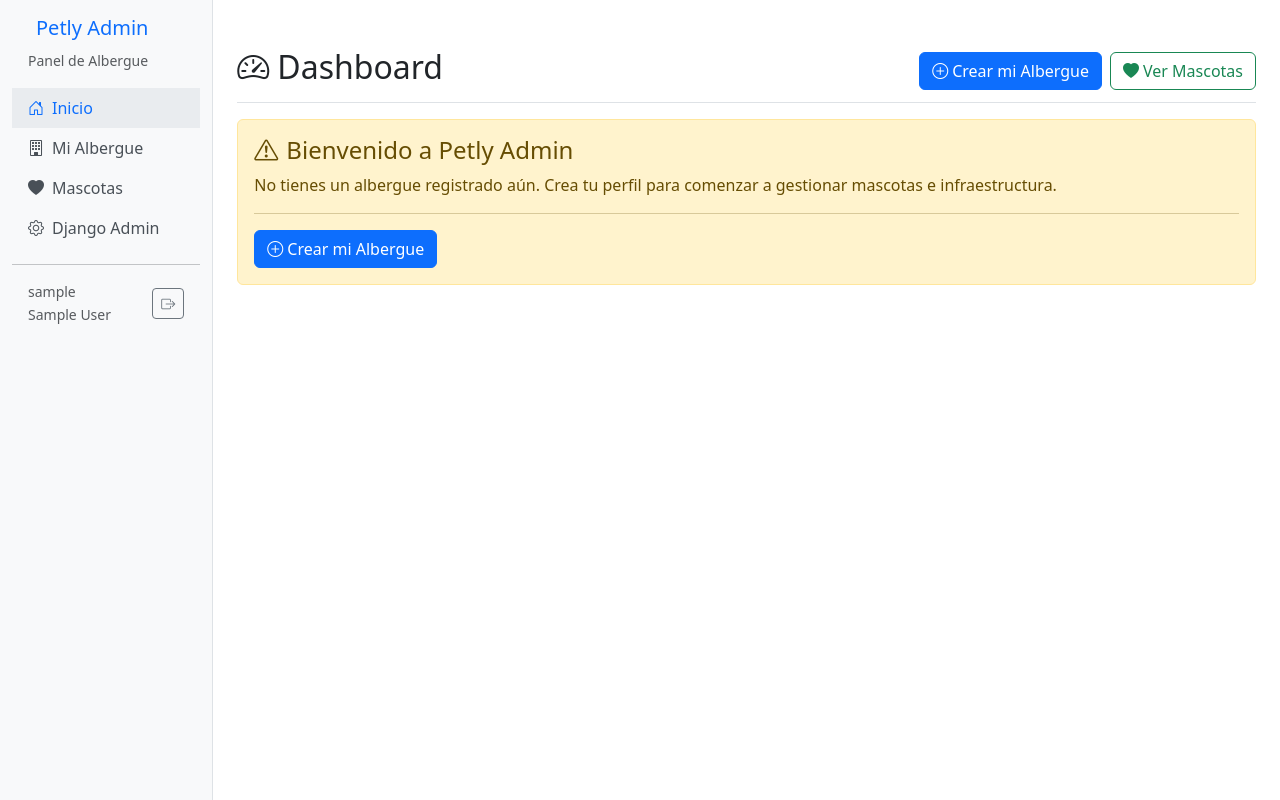
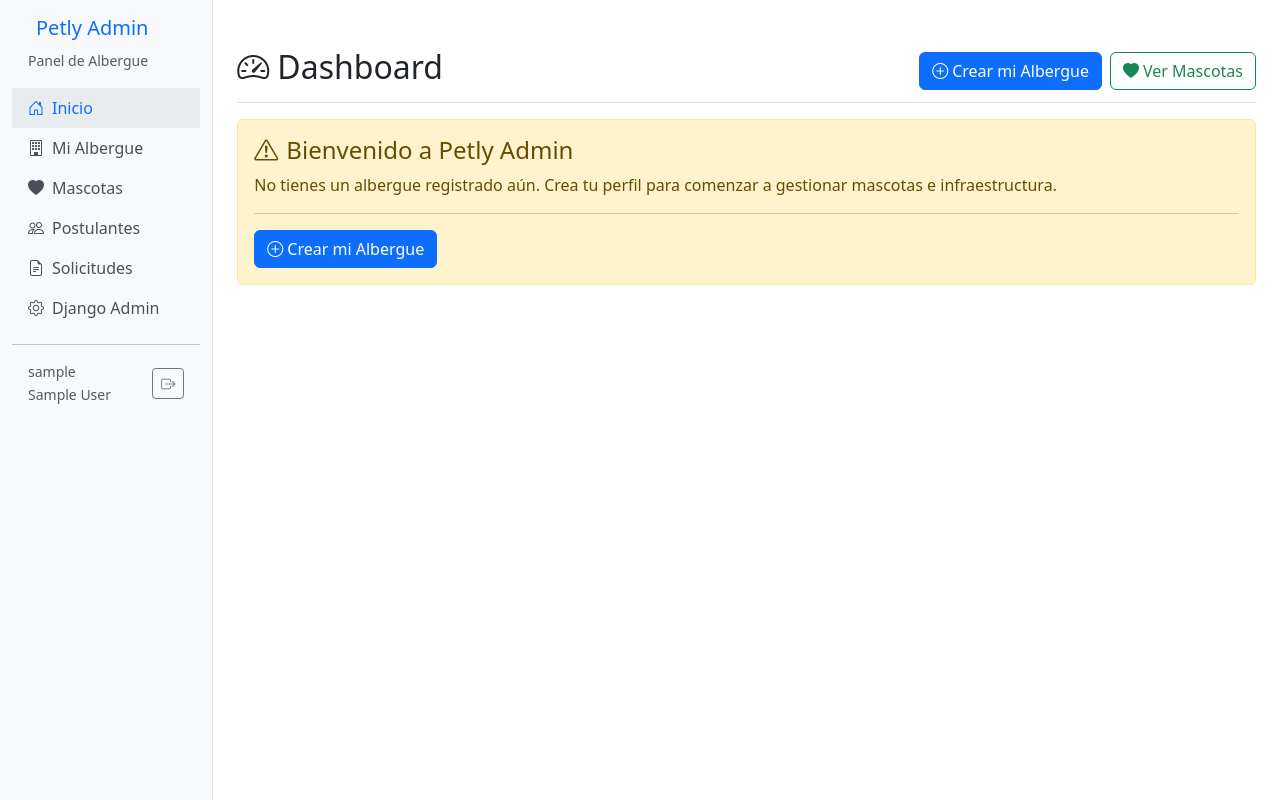
Before and after one commit to Programer-DMeli/Petly_Proyect, a Django app: page /panel/ in a window 1280 px wide. Run offline with Django 5.2, Linux system fonts and the light colour scheme; the visitor is signed in with stand-in values (Sample User, id 1); data that the repository does not hold is empty; some libraries are stand-ins or nearby versions.

Commit message:
feat(panel): habilitar rutas y enlaces postulantes/solicitudes en panel web

```diff
--- a/backend-admin/config/urls.py
+++ b/backend-admin/config/urls.py
@@ -20,6 +20,11 @@ from apps.albergues.panel_views import (
     mascota_eliminar,
     mascota_cambiar_estado,
     mascota_detalle,
+    postulante_lista,
+    postulante_detalle,
+    solicitud_lista,
+    solicitud_detalle,
+    solicitud_cambiar_estado,
 )
 
 
@@ -70,6 +75,15 @@ urlpatterns = [
     path("panel/mascotas/<int:mascota_id>/eliminar/", login_required(mascota_eliminar), name="mascota_eliminar"),
     path("panel/mascotas/<int:mascota_id>/cambiar-estado/", login_required(mascota_cambiar_estado), name="mascota_cambiar_estado"),
     path("panel/mascotas/<int:mascota_id>/detalle/", login_required(mascota_detalle), name="mascota_detalle"),
+
+    # Panel web - Postulantes
+    path("panel/postulantes/", login_required(postulante_lista), name="postulante_lista"),
+    path("panel/postulantes/<int:postulante_id>/detalle/", login_required(postulante_detalle), name="postulante_detalle"),
+
+    # Panel web - Solicitudes
+    path("panel/solicitudes/", login_required(solicitud_lista), name="solicitud_lista"),
+    path("panel/solicitudes/<int:solicitud_id>/detalle/", login_required(solicitud_detalle), name="solicitud_detalle"),
+    path("panel/solicitudes/<int:solicitud_id>/cambiar-estado/", login_required(solicitud_cambiar_estado), name="solicitud_cambiar_estado"),
 ]
 
 # Servir archivos estáticos en entorno de desarrollo
--- a/backend-admin/templates/base.html
+++ b/backend-admin/templates/base.html
@@ -48,6 +48,16 @@
                             </a>
                         </li>
                         <li class="nav-item">
+                            <a class="nav-link {% if request.path == '/panel/postulantes/' %}active{% endif %}" href="{% url 'postulante_lista' %}">
+                                <i class="bi bi-people me-2"></i>Postulantes
+                            </a>
+                        </li>
+                        <li class="nav-item">
+                            <a class="nav-link {% if request.path == '/panel/solicitudes/' %}active{% endif %}" href="{% url 'solicitud_lista' %}">
+                                <i class="bi bi-file-earmark-text me-2"></i>Solicitudes
+                            </a>
+                        </li>
+                        <li class="nav-item">
                             <a class="nav-link" href="{% url 'admin:index' %}" target="_blank">
                                 <i class="bi bi-gear me-2"></i>Django Admin
                             </a>
```
